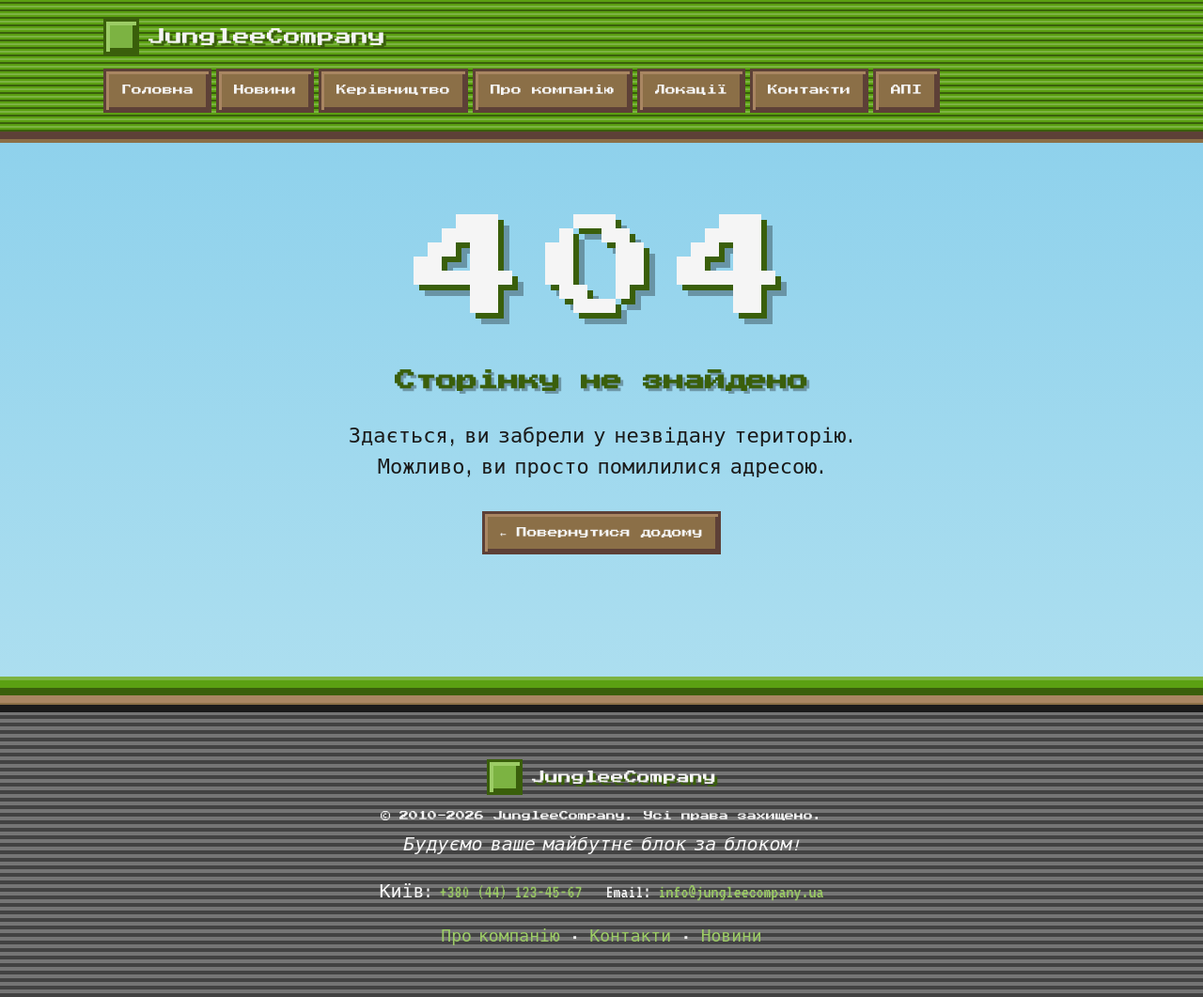
After one commit to CutoffSquire-ITStep-Python/JungleeCompany, a Django app: template core/templates/404.html in a window 1280 px wide. The commit adds this page. Shown: the whole page at 94% size. Run offline with Django 3.2, Linux system fonts and the light colour scheme; the template is opened without the code that fills it, so the values that code supplies are empty.

Commit message:
Add 404 page

```diff
--- a/JungleeCompany/urls.py
+++ b/JungleeCompany/urls.py
@@ -7,3 +7,5 @@ urlpatterns = [
     path('locations/', include('locations.urls')),
     path('api/', include('api.urls')),
 ]
+
+handler404 = 'core.views.custom_404_view'
--- /dev/null
+++ b/core/templates/404.html
@@ -0,0 +1,28 @@
+{% extends 'base.html' %}
+
+{% block content %}
+<div class="error-page">
+
+	<div class="error-code">
+		<span class="error-digit">4</span>
+		<span class="error-digit">0</span>
+		<span class="error-digit">4</span>
+	</div>
+
+	<h2 class="error-title">
+		{% if message %}
+			{{ message|truncatechars:50 }}
+		{% else %}
+			Сторінку не знайдено
+		{% endif %}
+	</h2>
+
+
+	<p class="error-hint">Здається, ви забрели у незвідану територію. Можливо, ви просто помилилися адресою.</p>
+
+	<div class="error-actions">
+		<a href="{% url 'home' %}" class="nav-link">← Повернутися додому</a>
+	</div>
+
+</div>
+{% endblock %}
--- a/core/urls.py
+++ b/core/urls.py
@@ -1,9 +1,14 @@
-from django.urls import path
+from django.urls import path, re_path
+from django.http import Http404
 from . import views
+
+def news_404(request, *args, **kwargs):
+    raise Http404('Сторінку в розділі Новини не знайдено')
 
 urlpatterns = [
     path('', views.home, name='home'),
     path('news/', views.news, name='news'),
+    re_path(r'^news/.+$', news_404),
     path('management/', views.management, name='management'),
     path('about/', views.about, name='about'),
     path('contact/', views.contact, name='contact'),
--- a/core/views.py
+++ b/core/views.py
@@ -18,3 +18,8 @@ def about(request):
 
 def contact(request):
     return render(request, 'contact.html', {'title': 'Контакти'})
+
+
+def custom_404_view(request, exception):
+    message = str(exception) if str(exception) else 'Сторінку не знайдено'
+    return render(request, '404.html', {'message': message}, status=404)
--- a/static/css/styles.css
+++ b/static/css/styles.css
@@ -436,6 +436,52 @@ ul.feature-list {
         padding: 0 5px;
     }
 
+/* ===== СТОРІНКА 404 ===== */
+.error-page {
+    text-align: center;
+    padding: 40px 20px;
+    max-width: 800px;
+    margin: 0 auto;
+}
+
+.error-code {
+    display: flex;
+    justify-content: center;
+    align-items: center;
+    gap: 20px;
+    margin-bottom: 40px;
+    flex-wrap: wrap;
+}
+
+.error-digit {
+    font-family: 'Press Start 2P', monospace;
+    font-size: 120px;
+    color: var(--white);
+    text-shadow: 6px 6px 0 var(--grass-dark), 12px 12px 0 var(--shadow);
+    line-height: 1;
+}
+
+.error-title {
+    color: var(--grass-dark);
+    margin-bottom: 25px;
+    font-size: 22px;
+}
+
+.error-hint {
+    font-size: 22px;
+    color: var(--black);
+    max-width: 600px;
+    margin: 0 auto 30px;
+}
+
+.error-actions {
+    display: flex;
+    justify-content: center;
+    gap: 15px;
+    flex-wrap: wrap;
+    margin: 20px 0 40px;
+}
+
 /* ===== АДАПТИВНОСТЬ ===== */
 @media (max-width: 768px) {
     body {
@@ -470,4 +516,8 @@ ul.feature-list {
         .hero p {
             font-size: 20px;
         }
+
+    .error-digit {
+        font-size: 80px;
+    }
 }
```
Also changed, not shown: 1 other file.
